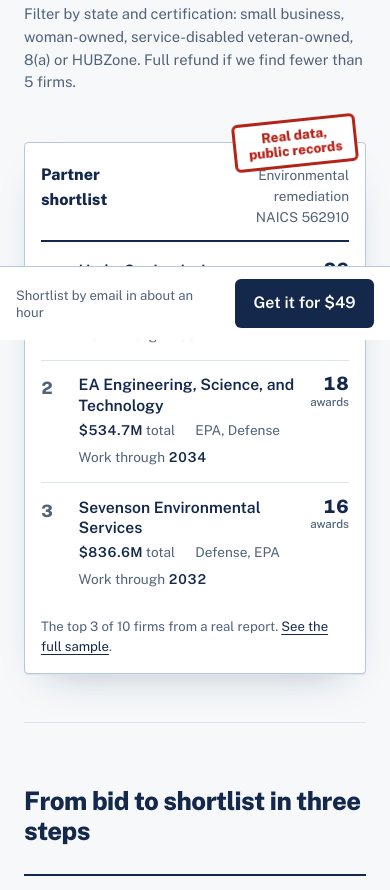
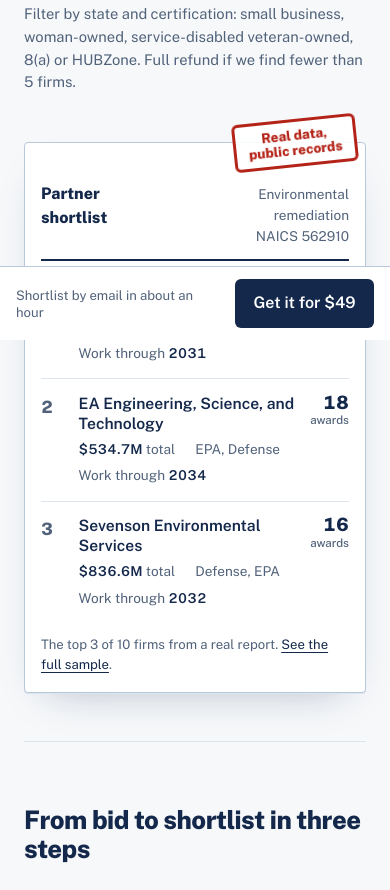
Before and after one commit to hunter7league-oss/scout, a plain HTML site: page docs/index.html in a window 390 px wide. Shown: the part 504-1394 px from the top of the page. Drawn offline with nearby package versions, Linux system fonts and the light colour scheme.

Commit message:
Give the stamp room above the sheet header
Co-Authored-By: Claude Opus 5.5 <noreply@anthropic.com>
Claude-Session: https://claude.ai/code/session_01GS4oqzXbrPCPKoQnpkEzmx

```diff
--- a/docs/index.html
+++ b/docs/index.html
@@ -64,7 +64,7 @@
   /* The award sheet: the one memorable element */
   .sheet {
     position: relative; background: var(--sheet); border: 1px solid var(--rule);
-    border-radius: 4px; padding: 1.5rem 1.5rem 1.25rem;
+    border-radius: 4px; padding: 2.4rem 1.5rem 1.25rem;
     box-shadow: 0 1px 0 var(--rule-soft), 0 18px 40px -24px rgba(20, 40, 75, 0.35);
   }
   .sheet-head { display: flex; justify-content: space-between; gap: 1rem; align-items: baseline;
@@ -142,7 +142,7 @@
     .mobile-buy .buy { padding: 0.75rem 1.15rem; font-size: 1rem; white-space: nowrap; }
   }
   @media (max-width: 420px) {
-    .sheet { padding: 1.25rem 1rem 1rem; }
+    .sheet { padding: 2.4rem 1rem 1rem; }
     .awards { font-size: 1.15rem; }
   }
 </style>
```
